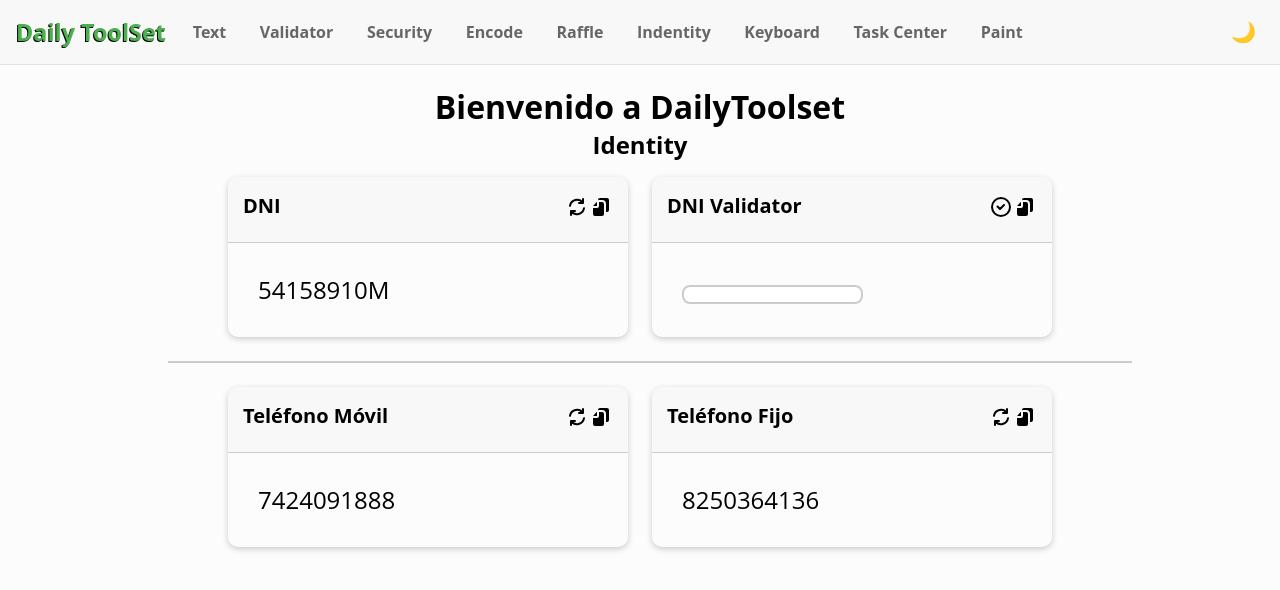
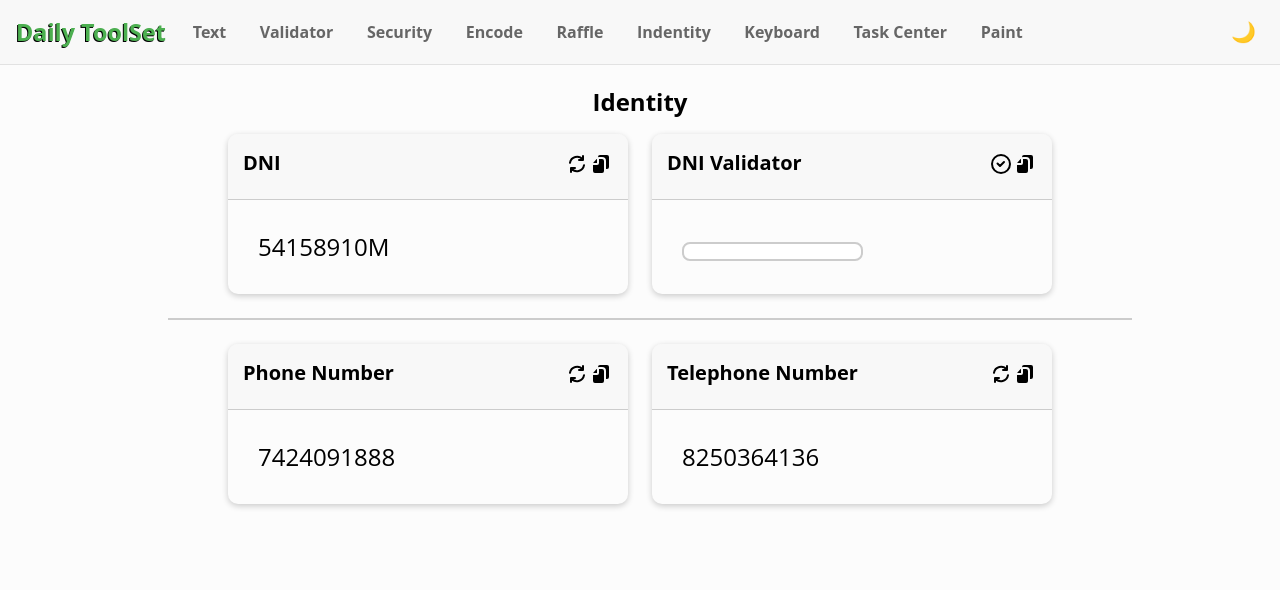
Before and after one commit to jarierca/daily-toolset, a React (Create React App) app: page /daily-toolset/indentity in a window 1280 px wide. Shown: the top 590 px of the page. Built offline with nearby package versions, Linux system fonts and the light colour scheme.

Commit message:
workflow

```diff
--- a/src/components/identity/phone/LandlineNumberGenerator.js
+++ b/src/components/identity/phone/LandlineNumberGenerator.js
@@ -13,7 +13,7 @@ const LandlineNumberGenerator = () => {
 
   return (
     <Card
-      title="Teléfono Fijo"
+      title="Telephone Number"
       onRefresh={() => setGeneratedLandlineNumber(generateRandomLandlineNumber)} >
       {generatedLandlineNumber && generatedLandlineNumber }
     </Card>
--- a/src/components/identity/phone/PhoneNumberGenerator.js
+++ b/src/components/identity/phone/PhoneNumberGenerator.js
@@ -13,7 +13,7 @@ const PhoneNumberGenerator = ({ isDarkMode, toggleDarkMode }) => {
 
   return (
     <Card
-      title="Teléfono Móvil"
+      title="Phone Number"
       isDarkMode={isDarkMode}
       toggleDarkMode={toggleDarkMode}
       onRefresh={() => setGeneratedPhoneNumber(generateRandomMobileNumber)}
--- a/src/pages/HomePage.js
+++ b/src/pages/HomePage.js
@@ -7,7 +7,7 @@ import './HomePage.css';
 const HomePage = () => {
   return (
     <div className="container">
-      <h1 className="mb-4">Bienvenido a Nuestra Aplicación</h1>
+      <h1 className="mb-4">Welcome to our application</h1>
       <div className="grid-container">
         {links.map((category, index) => (
           <div key={index} className="category-container">
--- a/src/pages/Identity.js
+++ b/src/pages/Identity.js
@@ -9,7 +9,6 @@ import AlertComponent from "../components/util/alert/AlertComponent";
 const Identity = () => {
   return (
     <div className="container">
-      <h1>Bienvenido a DailyToolset</h1>
       <h2>Identity</h2>
 
       <div className="row">
```
Also changed, not shown: public/manifest.json.
